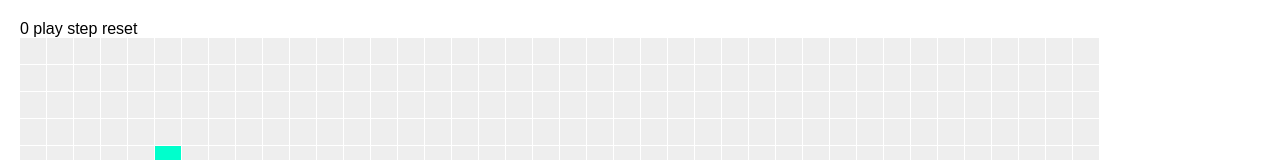
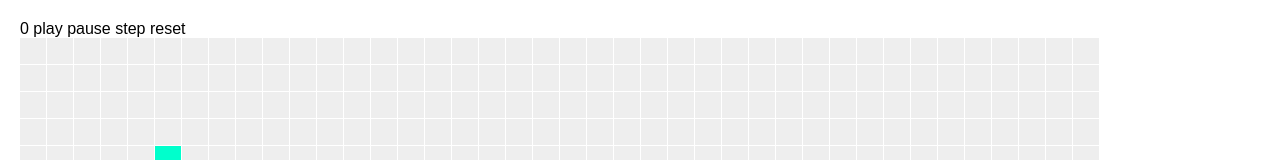
Before and after one commit to marksoper/life, a React (Create React App) app: page / in a window 1280 px wide. Shown: the top 160 px of the page. Built offline with nearby package versions, Linux system fonts and the light colour scheme.

Commit message:
adding pause feature

```diff
--- a/src/actions.js
+++ b/src/actions.js
@@ -1,11 +1,13 @@
 const RESET_BOARD = 'RESET_BOARD';
 const PLAY = 'PLAY';
+const PAUSE = 'PAUSE';
 const STEP = 'STEP';
 const TOGGLE_CELL_START_VALUE = 'TOGGLE_CELL_START_VALUE';
 
 export const actionTypes = {
   RESET_BOARD,
   PLAY,
+  PAUSE,
   STEP,
   TOGGLE_CELL_START_VALUE
 };
@@ -24,6 +26,12 @@ export function play() {
   };
 }
 
+export function pause() {
+  return {
+    type: PAUSE
+  };
+}
+
 export function step() {
   return {
     type: STEP
--- a/src/components/LifeContainer/LifeContainer.js
+++ b/src/components/LifeContainer/LifeContainer.js
@@ -3,7 +3,7 @@ import { connect } from 'react-redux';
 import PropTypes from 'prop-types';
 import LifeBoard from '../LifeBoard/LifeBoard';
 import './LifeContainer.css';
-import { resetBoard, play, step, toggleCellStartValue } from '../../actions';
+import { resetBoard, play, pause, step, toggleCellStartValue } from '../../actions';
 import { tickDelay } from '../../settings';
 
 class LifeContainer extends Component {
@@ -12,6 +12,7 @@ class LifeContainer extends Component {
     this.handleStep = this.handleStep.bind(this);
     this.handleResetBoard = this.handleResetBoard.bind(this);
     this.handlePlay = this.handlePlay.bind(this);
+    this.handlePause = this.handlePause.bind(this);
   }
 
   componentDidUpdate(prevProps) {
@@ -34,14 +35,19 @@ class LifeContainer extends Component {
     }
   }
 
-  handleResetBoard(e) {
+  handlePause(e) {
     e.preventDefault();
-    this.props.resetBoard();
+    this.props.pause();
   }
 
   handleStep(e) {
     e.preventDefault();
     this.props.step();
+  }
+
+  handleResetBoard(e) {
+    e.preventDefault();
+    this.props.resetBoard();
   }
 
   render() {
@@ -50,6 +56,7 @@ class LifeContainer extends Component {
     const handleStep = this.handleStep;
     const handleResetBoard = this.handleResetBoard;
     const handlePlay = this.handlePlay;
+    const handlePause = this.handlePause;
     const concludedMessage = this.props.isConcluded ? 'concluded' : '';
     return (
       <div className="LifeContainer">
@@ -58,6 +65,11 @@ class LifeContainer extends Component {
         <a onClick={handlePlay} role="button" tabIndex="0">
           <span className="glyphicon glyphicon-play" aria-label="Play" />
           play
+        </a>
+        &nbsp;
+        <a onClick={handlePause} role="button" tabIndex="0">
+          <span className="glyphicon glyphicon-pause" aria-label="Play" />
+          pause
         </a>
         &nbsp;
         <a onClick={handleStep} role="button" tabIndex="0">
@@ -89,6 +101,7 @@ const mapStateToProps = state => ({
 
 const mapDispatchToProps = dispatch => ({
   play: () => dispatch(play()),
+  pause: () => dispatch(pause()),
   step: () => dispatch(step()),
   resetBoard: () => dispatch(resetBoard())
 });
@@ -96,6 +109,7 @@ const mapDispatchToProps = dispatch => ({
 LifeContainer.propTypes = {
   generation: PropTypes.number.isRequired,
   play: PropTypes.func.isRequired,
+  pause: PropTypes.func.isRequired,
   step: PropTypes.func.isRequired,
   resetBoard: PropTypes.func.isRequired,
   board: PropTypes.arrayOf(PropTypes.arrayOf(PropTypes.number)).isRequired,
--- a/src/rootReducer.js
+++ b/src/rootReducer.js
@@ -43,6 +43,10 @@ function life(state = {}, action) {
       return Object.assign({}, state, {
         isPlaying: true
       });
+    case actionTypes.PAUSE:
+      return Object.assign({}, state, {
+        isPlaying: false
+      });
     case actionTypes.STEP:
       return Object.assign({}, state, stepNextState(state));
     case actionTypes.TOGGLE_CELL_START_VALUE:
--- a/src/settings.js
+++ b/src/settings.js
@@ -1,8 +1,8 @@
-import { caret } from './examplePatterns';
+import { foo } from './examplePatterns';
 
 export const initialBoardWidth = 40;
 export const initialBoardHeight = 30;
-export const initialLiveCells = caret;
+export const initialLiveCells = foo;
 
 export const tickDelay = 250;
 
```
